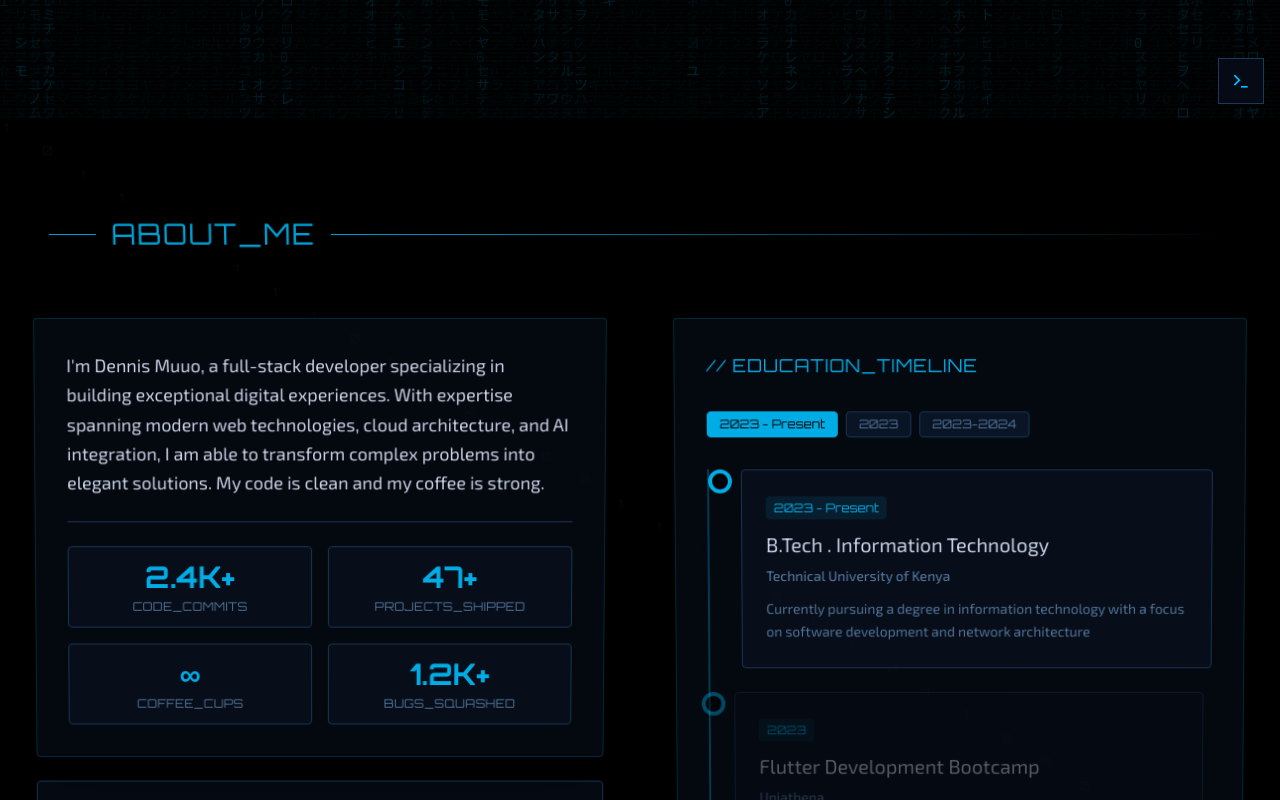
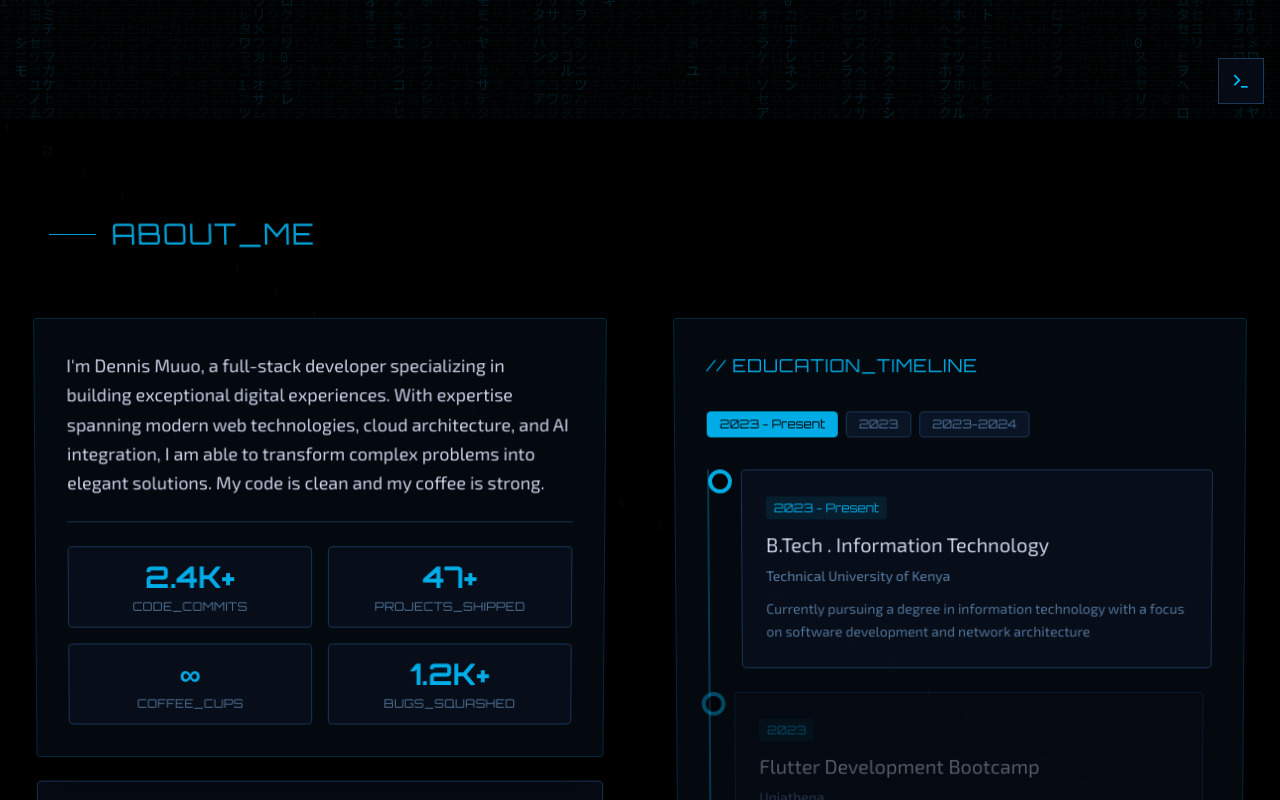
Before and after one commit to dennismutuku2005/my-portfolio, a Next.js app: page / in a window 1280 px wide. Shown: the part 680-1480 px from the top of the page. Built offline with nearby package versions, Linux system fonts and the light colour scheme.

Commit message:
changed the ui of the about

```diff
--- a/components/about-section.tsx
+++ b/components/about-section.tsx
@@ -19,7 +19,7 @@ export function AboutSection() {
             <h2 className="font-mono text-xl md:text-2xl lg:text-3xl text-primary tracking-wider">
               ABOUT_ME
             </h2>
-            <div className="flex-1 h-px bg-gradient-to-r from-primary to-transparent" />
+            <div className="flex-1 h-px from-primary to-transparent" />
           </div>
         </ScrollWrapper>
 
@@ -133,7 +133,7 @@ function BinaryBackground() {
 
   return (
     <div className="absolute inset-0 overflow-hidden pointer-events-none">
-      <div className="absolute inset-0 bg-gradient-to-br from-background via-background to-primary/5" />
+      <div className="absolute inset-0 from-background via-background to-primary/5" />
       <div className="absolute top-0 left-0 w-full h-full opacity-5">
         <div className="animate-float-slow">
           {binaryStream.map((bit, index) => (
```
